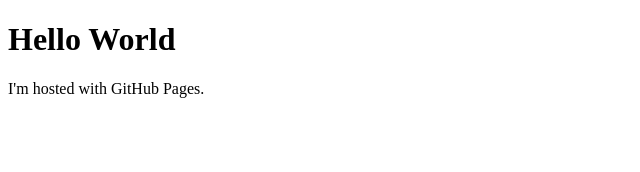
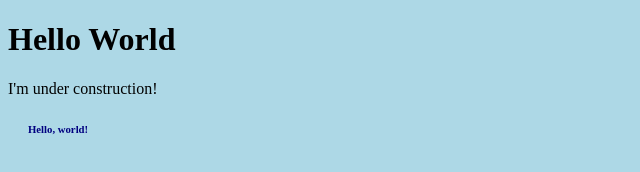
Before and after one commit to MonkeyChik/CASSY, a plain HTML site: page index.html in a window 1280 px wide. Shown: the whole page, without its empty margins (0-640 px from the left). Drawn offline with Linux system fonts and the light colour scheme.

Commit message:
Attempt to add CSS
Attempting to add CSS, as well as basic stylizing to check

```diff
--- a/index.html
+++ b/index.html
@@ -1,7 +1,12 @@
 <!DOCTYPE html>
+<link rel="stylesheet" type="text/css" href="https://monkeychik.github.io/style.css">
+
 <html>
 <body>
 <h1>Hello World</h1>
-<p>I'm hosted with GitHub Pages.</p>
+<p>I'm under construction!</p>
+<h6>Hello, world!</h6>
 </body>
 </html>
+
+<!-- https://monkeychik.github.io/CASSY/ -->
--- /dev/null
+++ b/style.css
@@ -0,0 +1,8 @@
+body {
+  background-color: lightblue;
+}
+
+h6 {
+  color: navy;
+  margin-left: 20px;
+}
```
Also changed, not shown: README.md.
